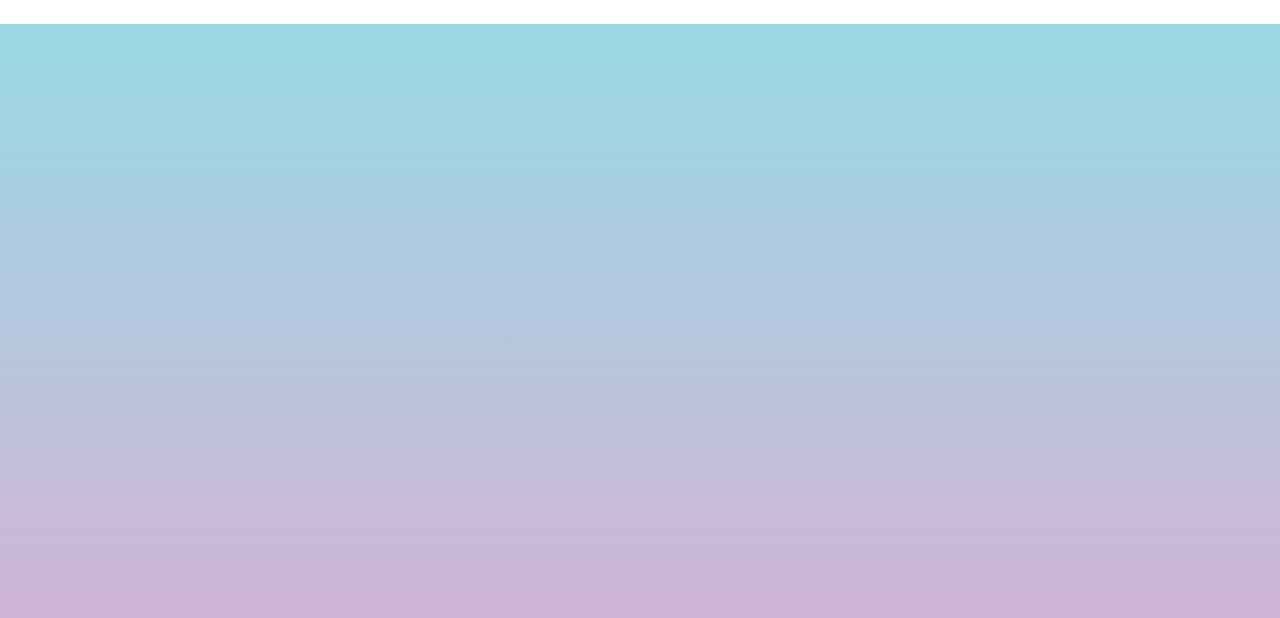
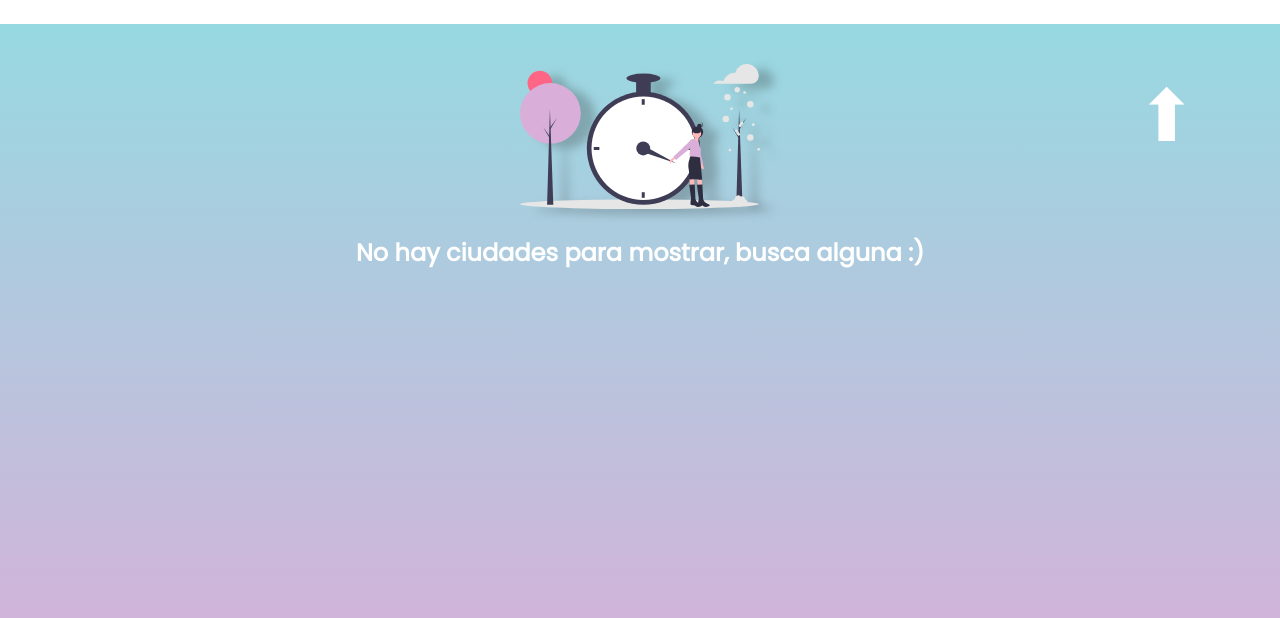
Before and after one commit to valentino-machuca/weather-app, a React app: page / in a window 1280 px wide. Shown: the part 96-714 px from the top of the page. Built offline with nearby package versions, Linux system fonts and the light colour scheme.

Commit message:
add initial img and fixes

```diff
--- a/src/components/Cards.jsx
+++ b/src/components/Cards.jsx
@@ -1,15 +1,18 @@
 import React from 'react';
 import Card from './Card';
 import s from './styles/css/Cards.module.css'
+import waiting from './img/waiting.svg';
 
 export default function Cards(props) {
   // acá va tu código
   // tip, podés usar un map
-  if(!props.cities){
+  if((props.cities).length === 0){
     return(
-      <div className={s.Cards}>
-        <h3>No hay ciudades para mostrar, busca alguna!</h3>
-      </div>
+        <div className={s.nocities}>
+          <div className={s.here}>⬆</div>
+          <img src={waiting} alt="waiting" />
+          <h3>{`No hay ciudades para mostrar, busca alguna :)`}</h3>
+        </div>
     )
   }else{
     return (
--- a/src/components/City.jsx
+++ b/src/components/City.jsx
@@ -3,7 +3,6 @@ import {Link} from 'react-router-dom';
 import s from './styles/css/City.module.css'
 
 export default function Ciudad({city}) {
-    console.log(city);
     return (
         <div className={s.ciudad}>
             <div className={s.city}>
--- a/src/components/SearchBar.jsx
+++ b/src/components/SearchBar.jsx
@@ -4,7 +4,6 @@ import s from './styles/css/searchBar.module.css'
 export default function SearchBar(props) {
   // acá va tu código
   const [city, setCity] = useState('');
-
   return (
     <div className={s.navBar}>
       <div className={s.searchBar}>
--- a/src/components/styles/sass/Cards.scss
+++ b/src/components/styles/sass/Cards.scss
@@ -11,6 +11,47 @@
     background-image: linear-gradient(0deg, #D9AFD9 0%, #97D9E1 100%);
 }
 
+
+
+.nocities{
+    animation: init;
+    animation-duration: 1s;
+    display: flex;
+    flex-direction: column;
+    flex-wrap: wrap;
+    align-items: center;
+    min-height: 85vh;
+    padding: 40px;
+    color: white;
+    background-color: #D9AFD9;
+    background-image: linear-gradient(0deg, #D9AFD9 0%, #97D9E1 100%);
+
+    img{
+        width: 20%;
+        filter: drop-shadow(15px 5px 5px rgba(34, 34, 34, 0.253));
+    };
+
+    h3{
+        padding: 30px;
+        font-size: 24px;
+        font-weight: bolder;
+    }
+
+    .here{
+        z-index: 10;
+        color: white;
+        font-size: 72px;
+        animation: updown 2s infinite;
+        transition: 0;
+        position: absolute;
+        display: flex;
+        width: 100%;
+        padding-right: 6.5%;
+        justify-content: flex-end;
+        align-items: flex-end;
+    }
+}
+
 @keyframes init {
     from{
         opacity: 0;
@@ -18,3 +59,9 @@
         opacity: 1;
     }
 }
+
+@keyframes updown {
+    0% { transform: translateY(0);}
+    50% { transform: translateY(-10px);}
+    100% { transform: translateY(0);}
+}
```
Also changed, not shown: src/containers/App.js (+0 -7 lines), src/components/img/waiting.svg (added), src/components/styles/css/Cards.module.css, 1 other file.
